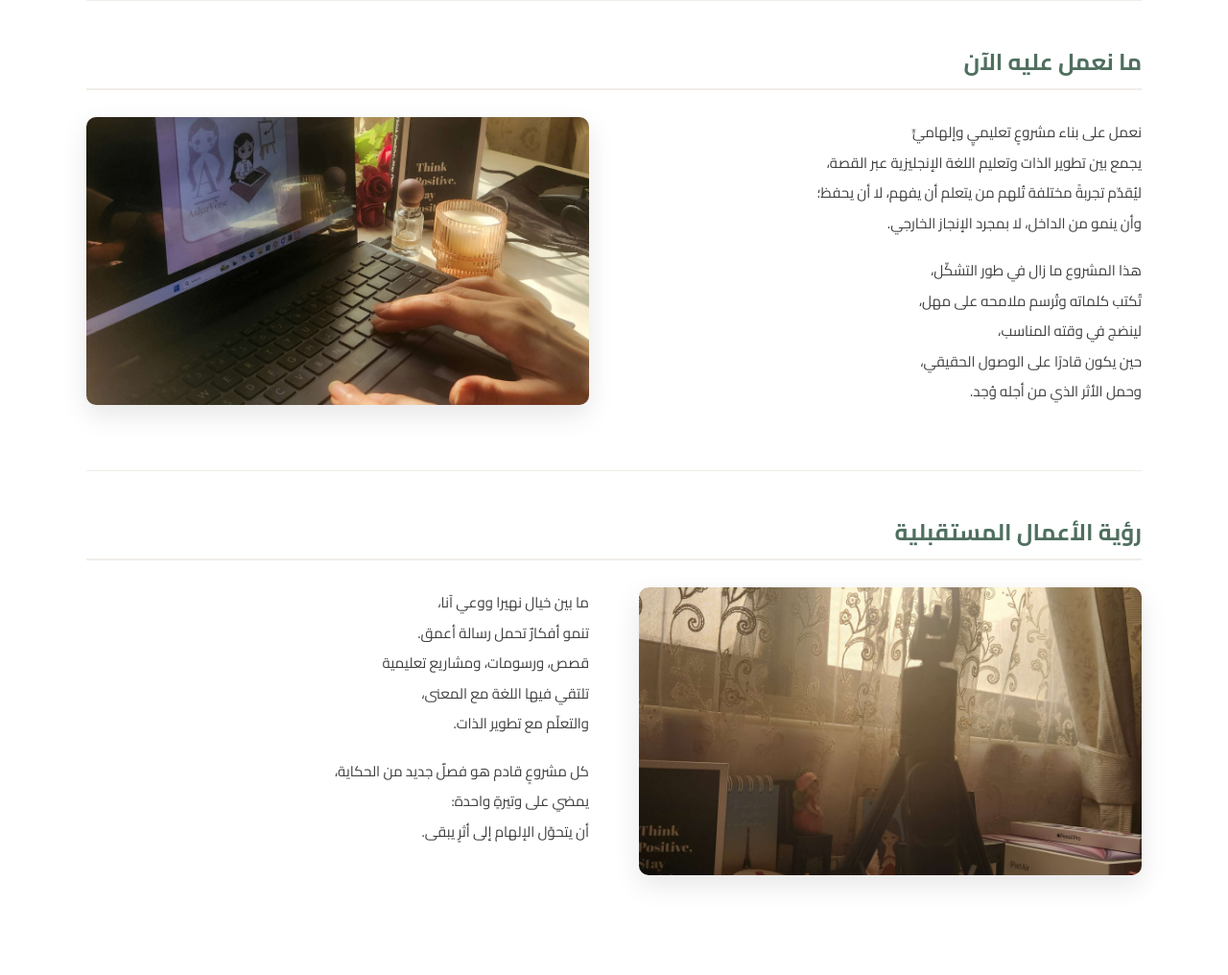
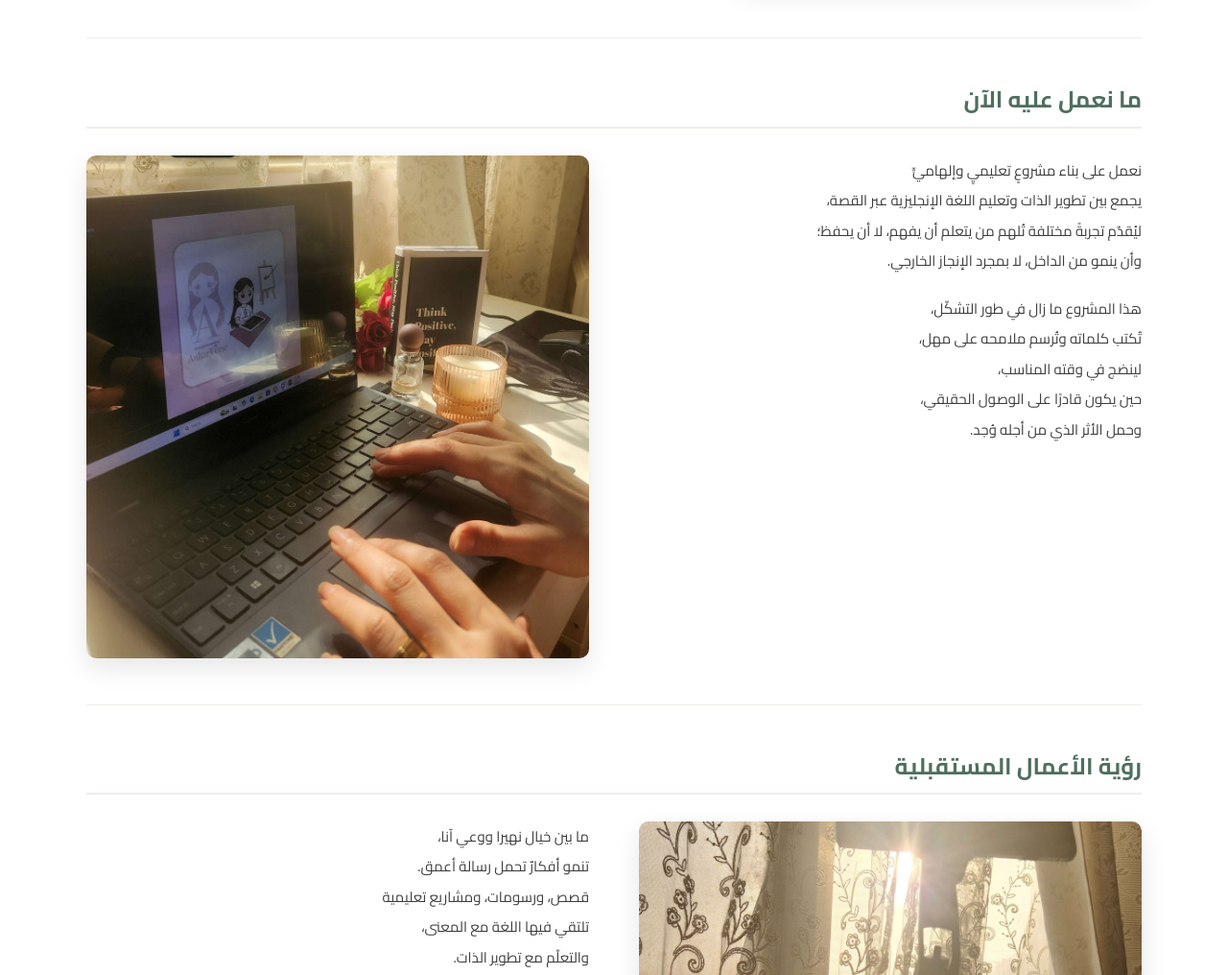
Before and after one commit to oshpai/anharverse, a plain HTML site: page vision.html in a window 1280 px wide. Shown: the part 660-1676 px from the top of the page at 96% size. Drawn offline with Linux system fonts and the light colour scheme.

Commit message:
Make vision page images square on desktop

```diff
--- a/vision.css
+++ b/vision.css
@@ -107,8 +107,8 @@
   }
 
   .visionPage__img {
-    aspect-ratio: 3 / 4;
-    height: 380px;
+    aspect-ratio: 1 / 1;
+    height: auto;
     width: 100%;
   }
 
@@ -166,10 +166,10 @@
     grid-row: 2;
   }
 
-  /* Constrain image height in sections */
+  /* Square images in sections */
   .visionSection .visionPage__img {
-    aspect-ratio: unset;
-    height: 300px;
+    aspect-ratio: 1 / 1;
+    height: auto;
     width: 100%;
     object-fit: cover;
   }
```
